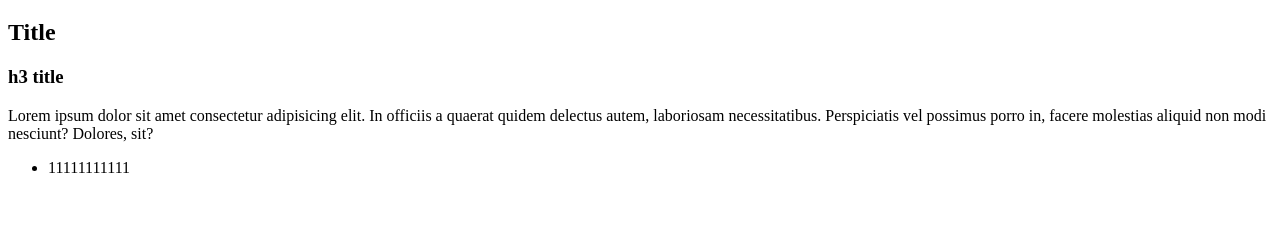
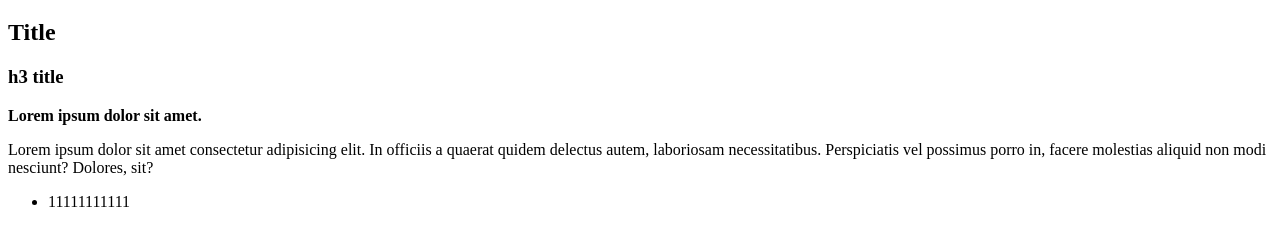
Before and after one commit to vetaluga/example2, a plain HTML site: page index.html in a window 1280 px wide. Shown: the part 61-306 px from the top of the page. Drawn offline with Linux system fonts and the light colour scheme.

Commit message:
seven comm

```diff
--- a/index.html
+++ b/index.html
@@ -11,6 +11,7 @@
     <h1>hi GIT2</h1>
     <h2>Title</h2>
     <h3>h3 title</h3>
+    <b>Lorem ipsum dolor sit amet.</b>
     <p>Lorem ipsum dolor sit amet consectetur adipisicing elit. In officiis a quaerat quidem delectus autem, laboriosam necessitatibus. Perspiciatis vel possimus porro in, facere molestias aliquid non modi nesciunt? Dolores, sit?</p>
     <ul>
         <li>11111111111</li>
```
